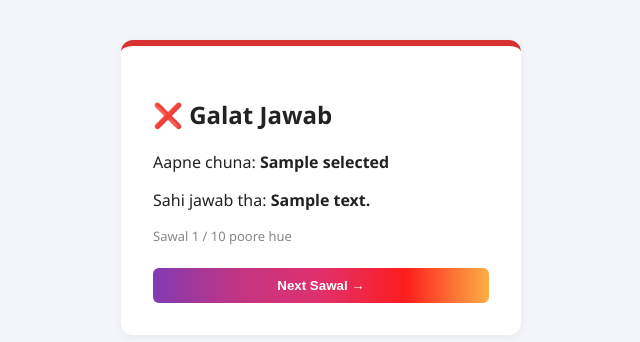
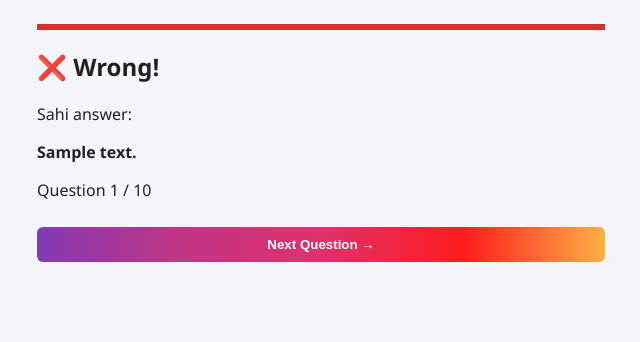
Before and after one commit to princekumar3232/Quizbuzz, a Flask app: template templates/answer_feedback.html in a window 1280 px wide. Shown: the part 52-394 px from the top of the page, without its empty margins (319-959 px from the left). Run offline with Flask 3, Linux system fonts and the light colour scheme; the template is opened without the code that fills it: most values are stand-ins (such as "Sample title", 1, 10 or a date in 2020); some libraries are stand-ins or nearby versions.

Commit message:
Update answer_feedback.html

```diff
--- a/templates/answer_feedback.html
+++ b/templates/answer_feedback.html
@@ -1,18 +1,60 @@
 {% extends "base.html" %}
-{% block title %}Result{% endblock %}
+
+{% block title %}
+Answer
+{% endblock %}
+
 {% block content %}
-<div class="quiz-card feedback-card {{ 'correct' if feedback.is_correct else 'wrong' }}">
+
+<div
+    class="feedback-card
     {% if feedback.is_correct %}
-        <h2>✅ Sahi Jawab!</h2>
+        correct
     {% else %}
-        <h2>❌ Galat Jawab</h2>
-        <p>Aapne chuna: <strong>{{ feedback.selected or "Kuch nahi (time khatam)" }}</strong></p>
-        <p>Sahi jawab tha: <strong>{{ feedback.correct_answer }}</strong></p>
+        wrong
+    {% endif %}"
+>
+
+    {% if feedback.is_correct %}
+
+        <h2>✅ Correct!</h2>
+
+        <p>
+            Bahut badhiya!
+        </p>
+
+    {% else %}
+
+        <h2>❌ Wrong!</h2>
+
+        <p>
+            Sahi answer:
+        </p>
+
+        <strong>
+            {{ feedback.correct_answer }}
+        </strong>
+
     {% endif %}
-    <p class="progress">Sawal {{ q_index }} / {{ total }} poore hue</p>
+
+
+    <p>
+        Question {{ q_index }} / {{ total }}
+    </p>
+
+
     <form method="POST">
-        <input type="hidden" name="action" value="next">
-        <button type="submit" class="next-btn">Next Sawal →</button>
+
+        <button
+            name="action"
+            value="continue"
+            class="next-btn"
+        >
+            Next Question →
+        </button>
+
     </form>
+
 </div>
+
 {% endblock %}
```
